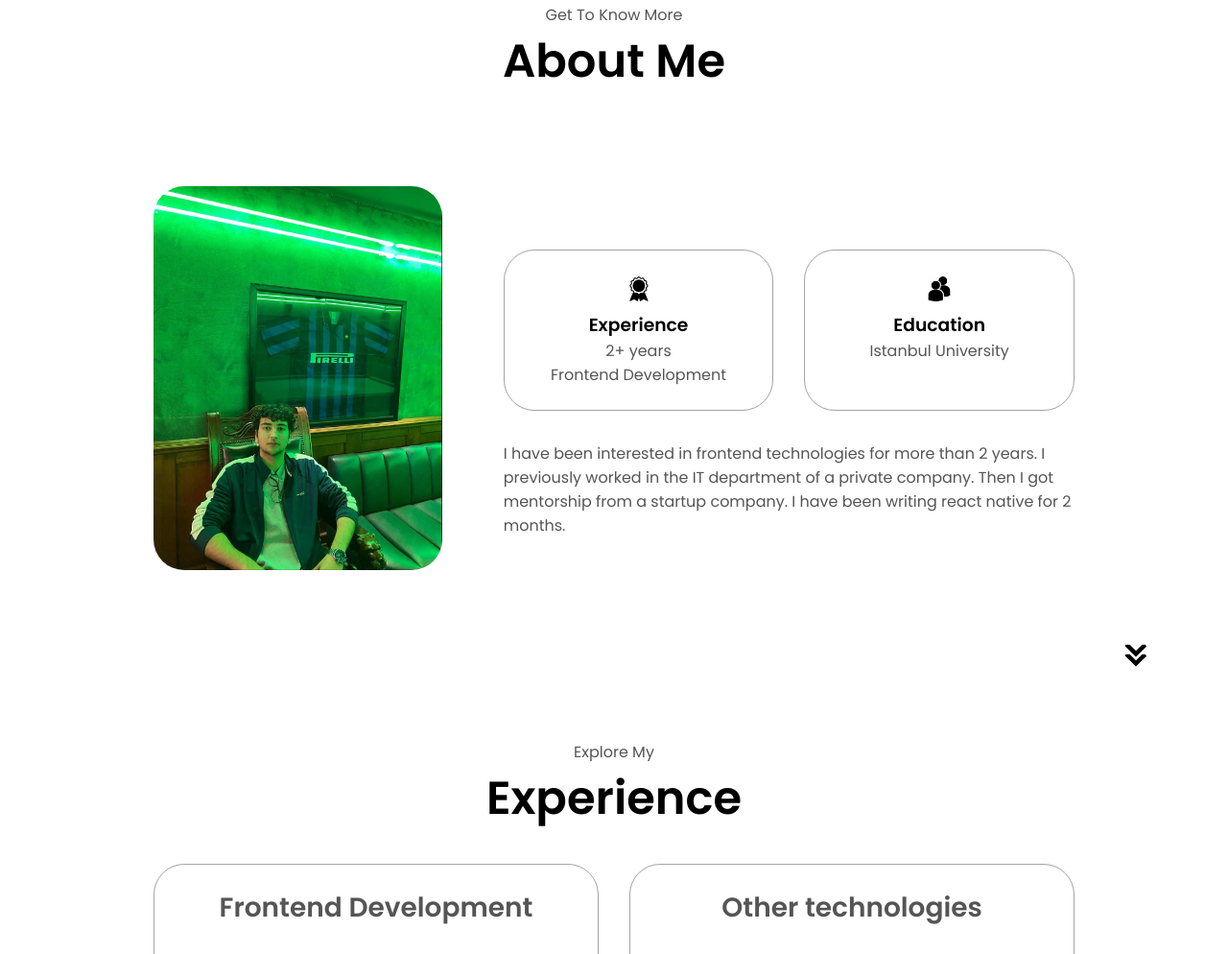
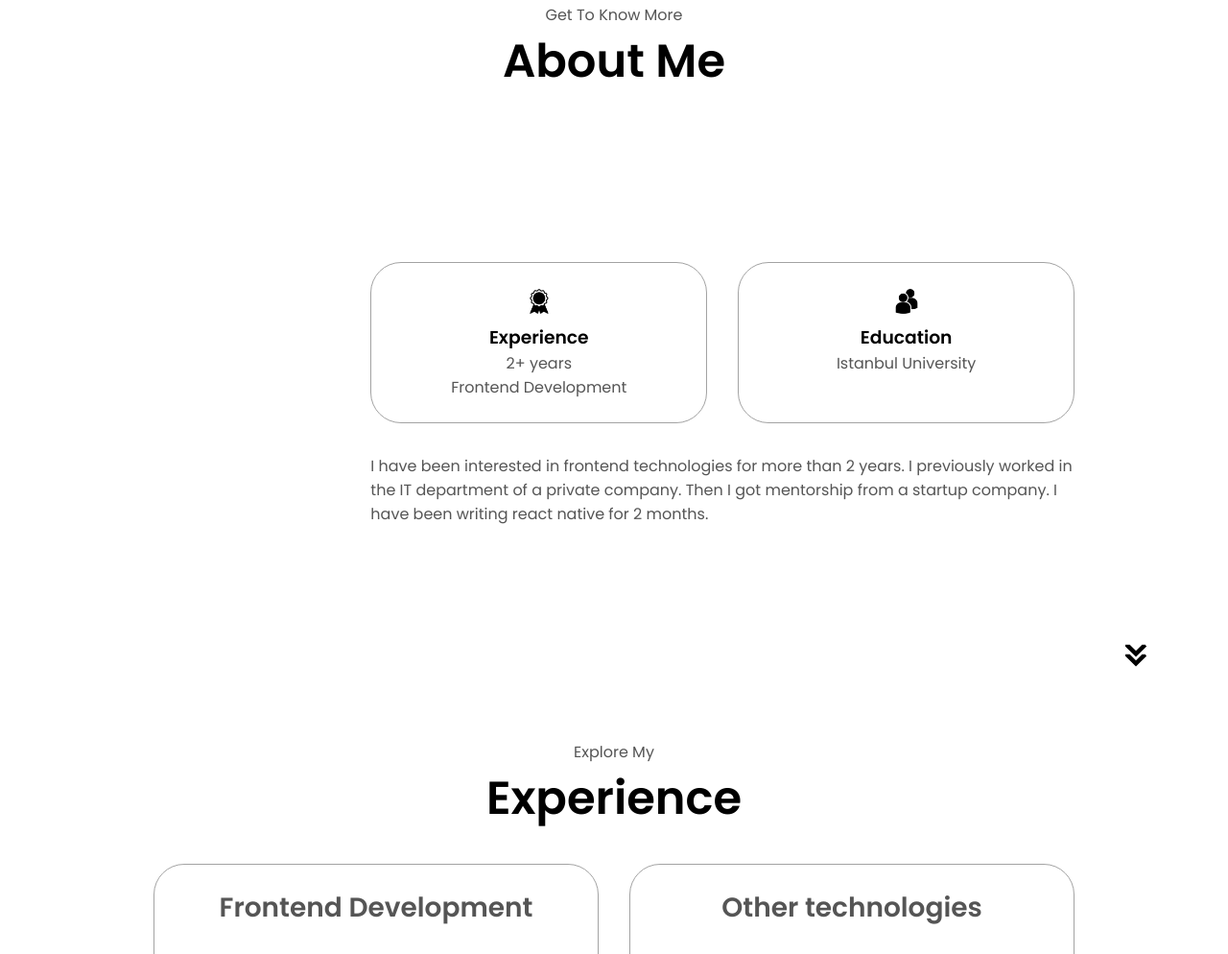
Before and after one commit to Erenn19/ErenBirk, a plain HTML site: page index.html in a window 1280 px wide. Shown: the part 925-1919 px from the top of the page at 96% size. Drawn offline with Linux system fonts and the light colour scheme.

Commit message:
Update index.html

```diff
--- a/index.html
+++ b/index.html
@@ -70,11 +70,7 @@
       <h1 class="title">About Me</h1>
       <div class="section-container">
         <div class="section__pic-container">
-          <img
-            src="../assets/profile-pic-2.png"
-            alt="Profile picture"
-            class="about-pic"
-          />
+
         </div>
         <div class="about-details-container">
           <div class="about-containers">
```
